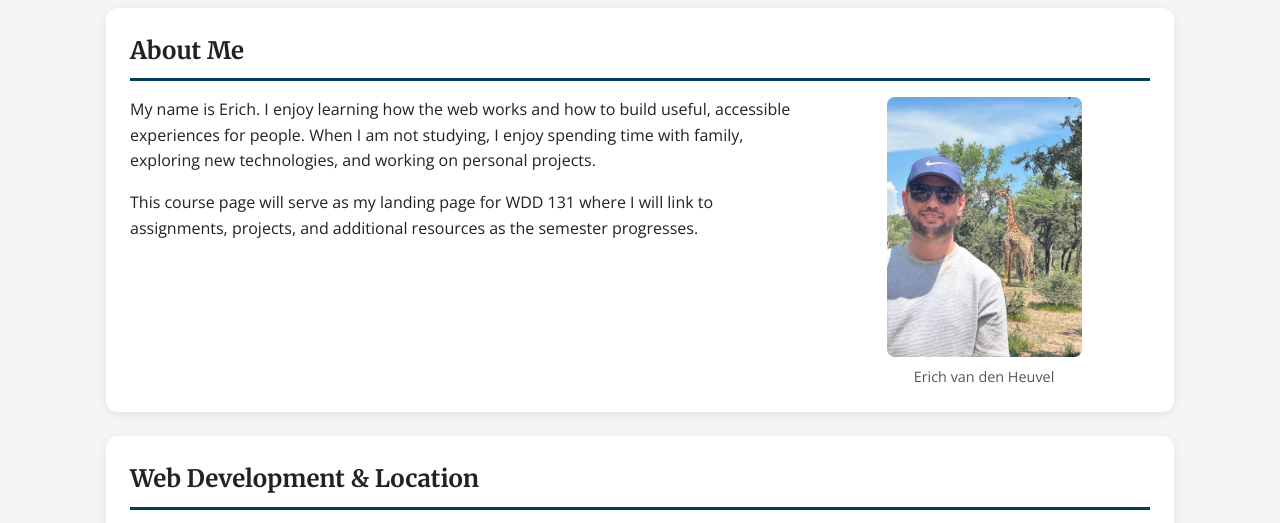
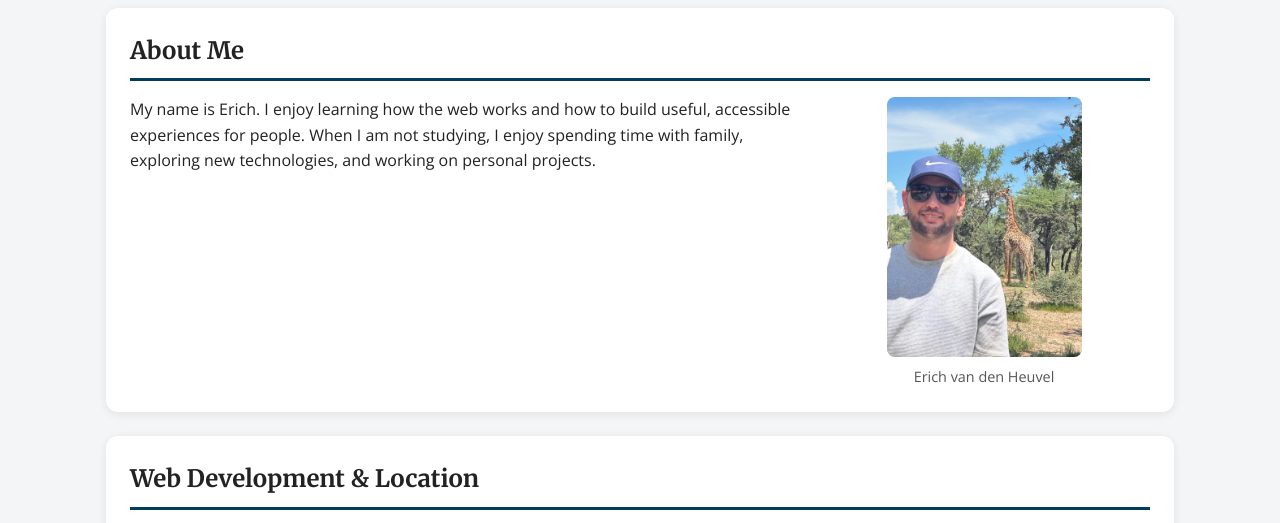
Before and after one commit to Delanoso/wdd131, a plain HTML site: page index.html in a window 1280 px wide. Shown: the part 213-736 px from the top of the page. Drawn offline with nearby package versions, Linux system fonts and the light colour scheme.

Commit message:
Tweak About Me content
Made-with: Cursor

```diff
--- a/index.html
+++ b/index.html
@@ -43,10 +43,6 @@
             people. When I am not studying, I enjoy spending time with family, exploring new technologies, and working
             on personal projects.
           </p>
-          <p>
-            This course page will serve as my landing page for WDD 131 where I will link to assignments, projects, and
-            additional resources as the semester progresses.
-          </p>
         </div>
         <figure class="card-image">
           <img src="images/profile.jpg" alt="Portrait of Erich van den Heuvel">
```
